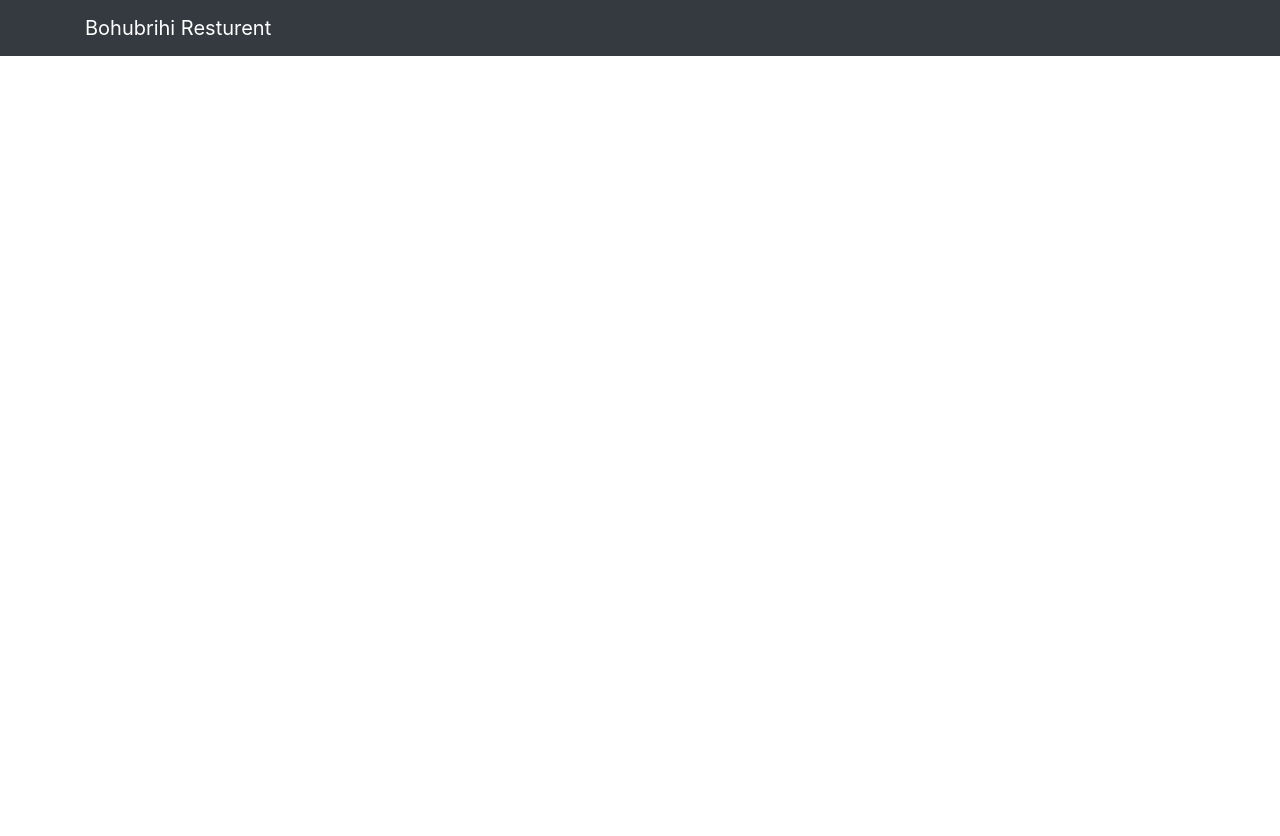
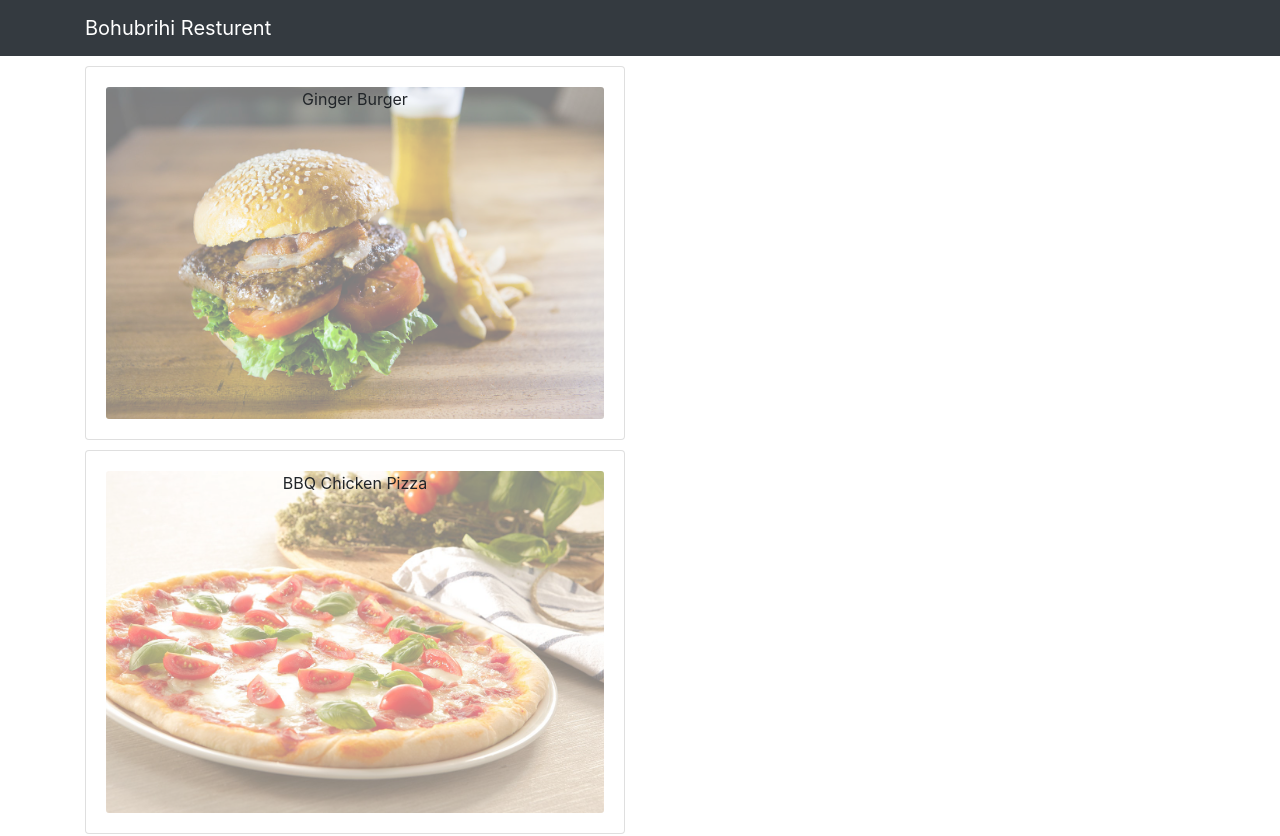
Before and after one commit to mollameehedi/Resturent, a React (Create React App) app: page / in a window 1280 px wide. Shown: the top 836 px of the page. Before the commit the page ends 800 px from the top, so only its background shows below. Built offline with nearby package versions, Linux system fonts and the light colour scheme.

Commit message:
Designing Menu Item

```diff
--- a/src/components/body/MenuItem.js
+++ b/src/components/body/MenuItem.js
@@ -1,10 +1,22 @@
 import React from 'react';
-
+import { Card, CardImg, CardImgOverlay, CardBody, CardTitle } from 'reactstrap';
 const MenuItem = props => {
     console.log(props);
     return(
         <div>
-
+            <Card style={{ marginTop:"10px" }}>
+                <CardBody>
+                    <CardImg
+                    with="100%"
+                    alt={props.dish.name}
+                    src={props.dish.image}
+                    style={{ opacity:"0.5" }}
+                    />
+                    <CardImgOverlay>
+                        <CardTitle>{props.dish.name}</CardTitle>
+                    </CardImgOverlay>
+                </CardBody>
+            </Card>
         </div>
     );
 }
```
